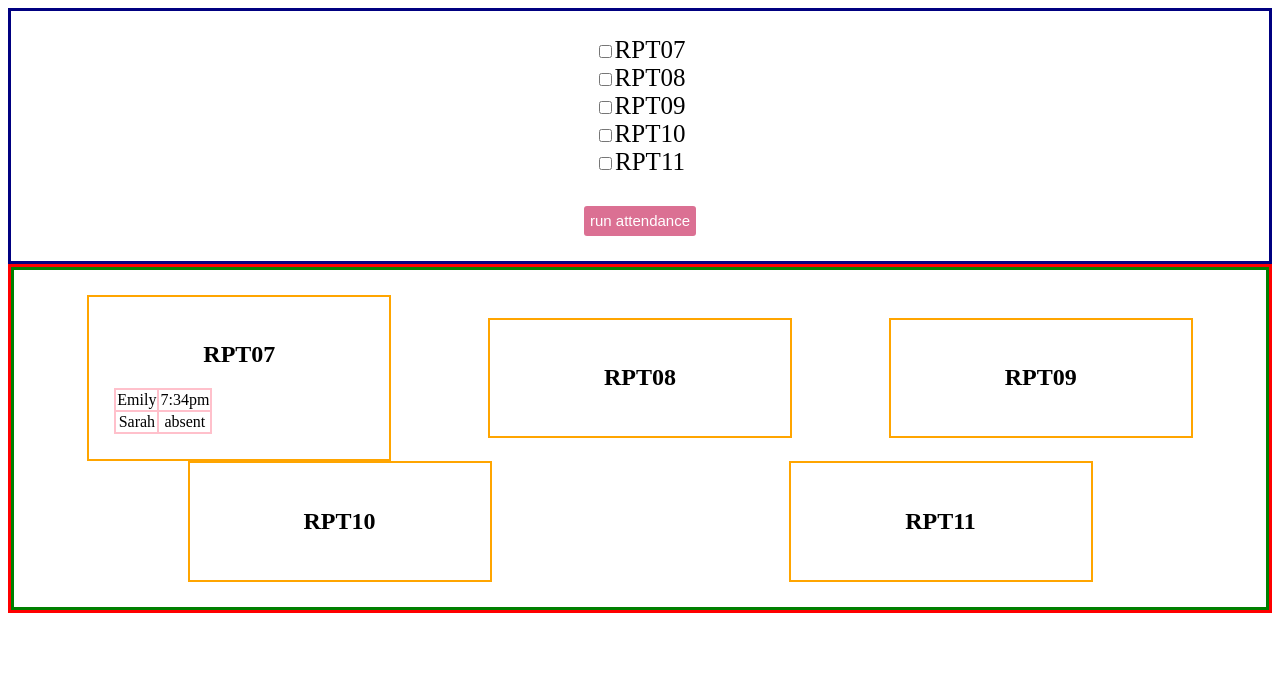
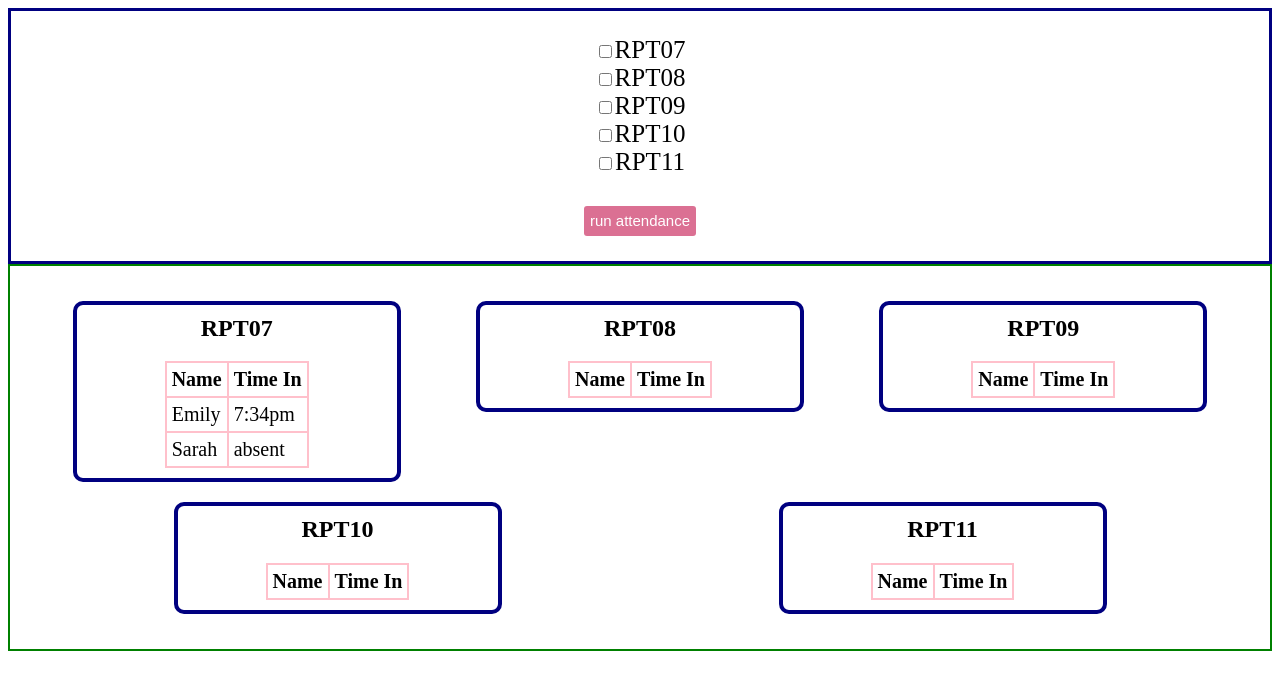
Before and after one commit to etcaples/attendanceUI, a React app: page / in a window 1280 px wide. Shown: the top 690 px of the page. Built offline with nearby package versions, Linux system fonts and the light colour scheme.

Commit message:
adjusted spacingand styling for cohort boxes

```diff
--- a/client/src/components/App.jsx
+++ b/client/src/components/App.jsx
@@ -10,12 +10,6 @@ const CheckboxListContainer = styled.div`
   padding: 25px;
   text-align: center;
   font-size: 25px;
-`;
-
-const CohortAttendanceListContainer = styled.div`
-  border-width: 2px;
-  border: solid red;
-  /* temporary border details ^^^^^ */
 `;
 
 class App extends React.Component {
@@ -76,9 +70,7 @@ class App extends React.Component {
           <CheckboxList cohorts={cohorts} />
         </CheckboxListContainer>
         {/* want vvvvvv to render only when button is clicked */}
-        <CohortAttendanceListContainer>
-          <CohortAttendanceList cohorts={cohorts} />
-        </CohortAttendanceListContainer>
+        <CohortAttendanceList cohorts={cohorts} />
       </div>
     );
   }
--- a/client/src/components/CohortAttendanceList.jsx
+++ b/client/src/components/CohortAttendanceList.jsx
@@ -4,16 +4,14 @@ import styled from 'styled-components';
 import CohortBox from './CohortBox';
 
 const CohortBoxContainer = styled.div`
-  border-width: 2px;
-  border: solid green;
+  border: 2px solid green;
   /* temporary border details ^^^^^ */
   /* want table of names to be centered */
   /* want heading to be centered */
   padding: 25px;
   display: flex;
   align-items: flex-start;
-  flex-direction: row;
-  flex-wrap: wrap;
+  flex-flow: row wrap;
   justify-content: space-around;
 `;
 
--- a/client/src/components/CohortBox.jsx
+++ b/client/src/components/CohortBox.jsx
@@ -4,19 +4,23 @@ import styled from 'styled-components';
 import StudentDataList from './StudentDataList';
 
 const StyledBox = styled.div`
-  border: solid orange;
-  border-width: 2px;
-  padding: 25px;
-  width: 250px;
+  border: 4px solid navy;
+  border-radius: 10px;
+  padding: 10px;
+  width: 300px;
   text-align: center;
-  margin: auto;
+  margin: 10px 5px;
+`;
+
+const StyledHeading = styled.h2`
+  margin-top: 0;
 `;
 
 const CohortBox = (props) => {
   const { cohort } = props;
   return (
     <StyledBox>
-      <h2>{cohort.name}</h2>
+      <StyledHeading>{cohort.name}</StyledHeading>
       <div>
         <StudentDataList students={cohort.studentDatas} />
       </div>
--- a/client/src/components/IndivStudentInfo.jsx
+++ b/client/src/components/IndivStudentInfo.jsx
@@ -2,27 +2,24 @@ import React from 'react';
 import PropTypes from 'prop-types';
 import styled from 'styled-components';
 
-const TableRow = styled.tr`
-  border: solid black;
-  border-width: 2px;
-`;
-
 const TableCell = styled.td`
-  border: solid pink;
-  border-width: 2px;
+  border: 2px solid pink;
+  text-align: left;
+  font-size: 20px;
+  padding: 5px;
 `;
 
 const IndivStudentInfo = (props) => {
   const { student } = props;
   return (
-    <TableRow>
+    <tr>
       <TableCell>
         {student.name}
       </TableCell>
       <TableCell>
         {student.timeIn || student.status}
       </TableCell>
-    </TableRow>
+    </tr>
   );
 };
 
--- a/client/src/components/StudentDataList.jsx
+++ b/client/src/components/StudentDataList.jsx
@@ -5,6 +5,14 @@ import IndivStudentInfo from './IndivStudentInfo';
 
 const StyledTable = styled.table`
   border-collapse: collapse;
+  margin: 0 auto;
+`;
+
+const TableHeading = styled.th`
+  border: 2px solid pink;
+  text-align: right;
+  font-size: 20px;
+  padding: 5px;
 `;
 
 const StudentDataList = (props) => {
@@ -12,9 +20,19 @@ const StudentDataList = (props) => {
   return (
     <div>
       <StyledTable>
-        {
-          students.map(student => <IndivStudentInfo student={student} />)
-        }
+        <tbody>
+          <tr>
+            <TableHeading>
+              Name
+            </TableHeading>
+            <TableHeading>
+              Time In
+            </TableHeading>
+          </tr>
+          {
+            students.map(student => <IndivStudentInfo student={student} />)
+          }
+        </tbody>
       </StyledTable>
     </div>
   );
```
